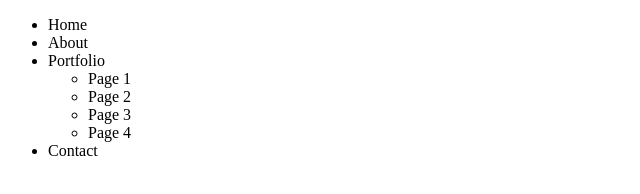
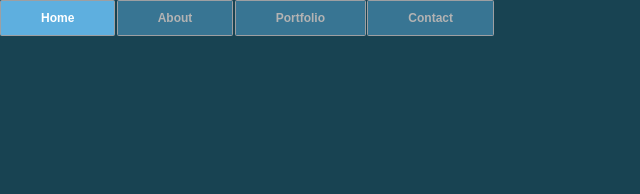
Before and after one commit to Layzon801/Html-and-CSS-Projects, a plain HTML site: page Basic_Html_and_CSS/Space_station_project/css_menu_rollover.html in a window 1280 px wide. Shown: the whole page, without its empty margins (0-640 px from the left). Drawn offline with Linux system fonts and the light colour scheme; the site is published under a folder, as on GitHub Pages, so addresses that start at the root find nothing.

Commit message:
made menu more aligned

```diff
--- a/Basic_Html_and_CSS/Space_station_project/CSS/menu_rollover.css
+++ b/Basic_Html_and_CSS/Space_station_project/CSS/menu_rollover.css
@@ -56,8 +56,8 @@ body {
     padding: 0;
     left: 0;
     position: absolute;
-    top: 43.5px;
-    width: 125.5px;
+    top: 36.0px;
+    width: 127.5px;
     opacity: 0;
     /* While not being hovered, drop down-menu hides
        This also avoids a block level bug */
--- a/Basic_Html_and_CSS/Space_station_project/css_menu_rollover.html
+++ b/Basic_Html_and_CSS/Space_station_project/css_menu_rollover.html
@@ -3,7 +3,7 @@
     <head>
         <meta charset="utf-8">
         <title>Basic HTML Template</title>
-        <link rel="stylesheet" href="/CSS/menu_rollover.css">
+        <link rel="stylesheet" href="CSS/menu_rollover.css"
     </head>
     <body>
 
```
